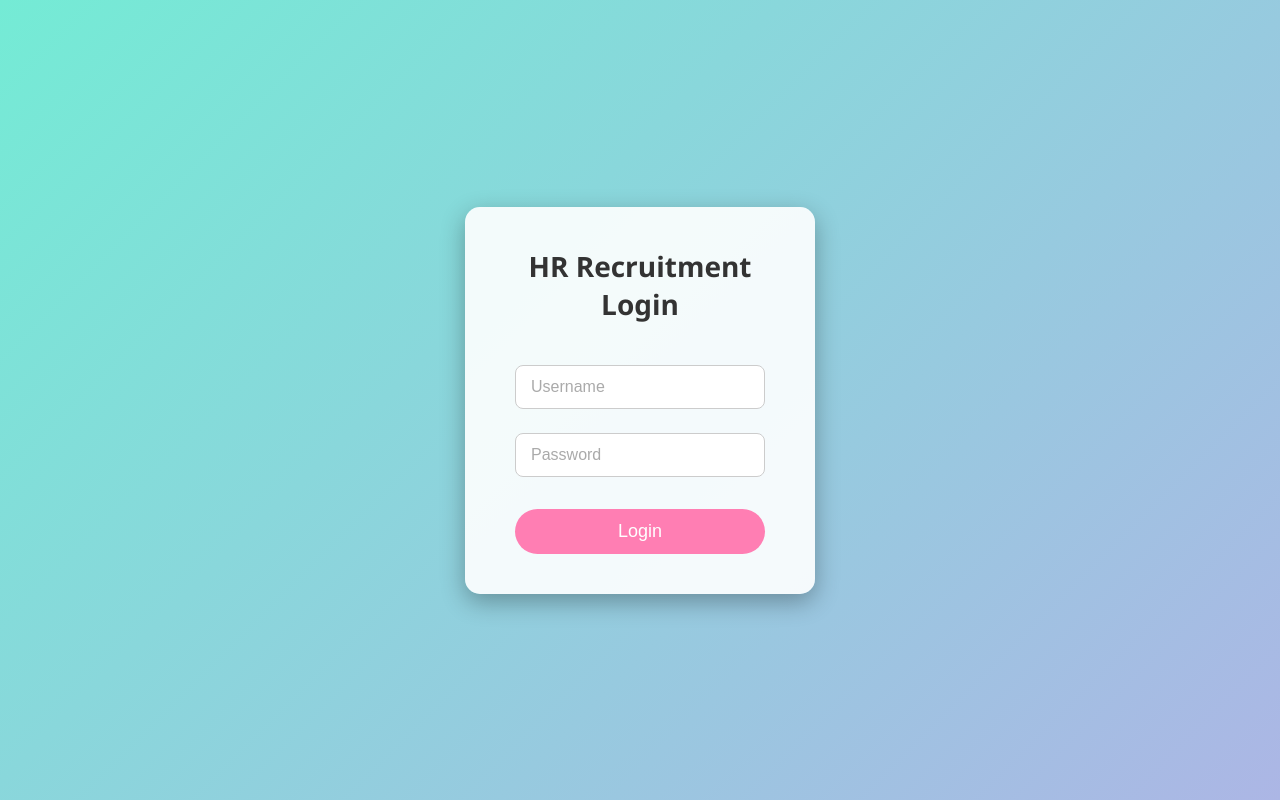
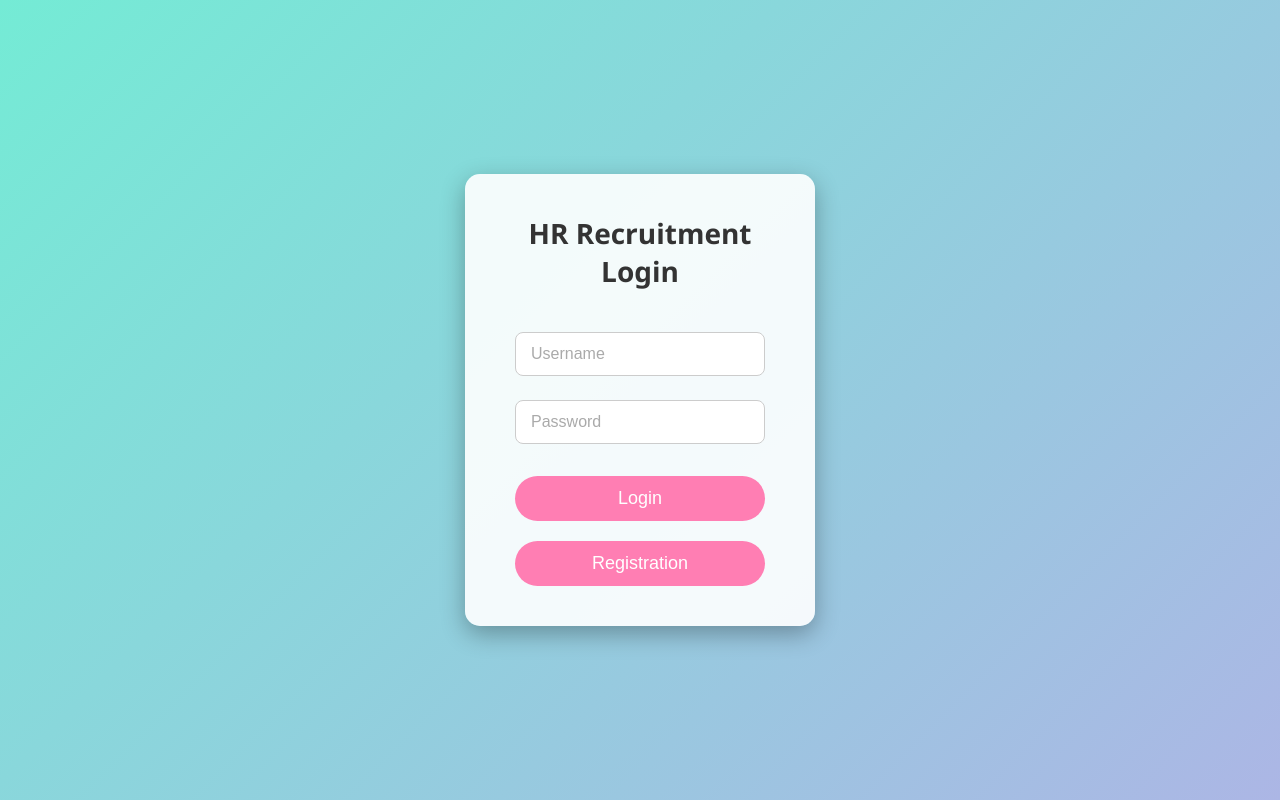
Before and after one commit to UdaySonawane301/HR_ERP_Mangament, a Flask app: page /login in a window 1280 px wide. Run offline with Flask 3, Linux system fonts and the light colour scheme; some libraries are stand-ins or nearby versions.

Commit message:
Update login.html

```diff
--- a/templates/login.html
+++ b/templates/login.html
@@ -96,6 +96,12 @@
             <button type="submit">Login</button>
         </form>
 
+
+        <form action="/add">
+            <button type="submit" class="btn">Registration</button>
+        </form>
+
+
     </div>
 </body>
 </html>
```
